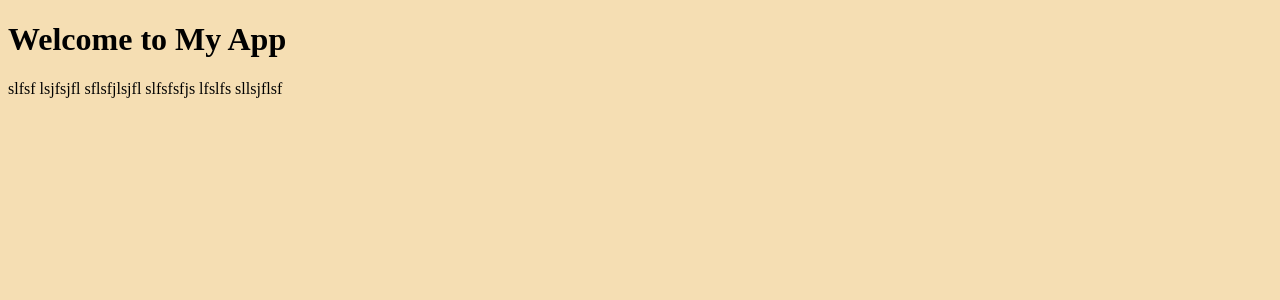
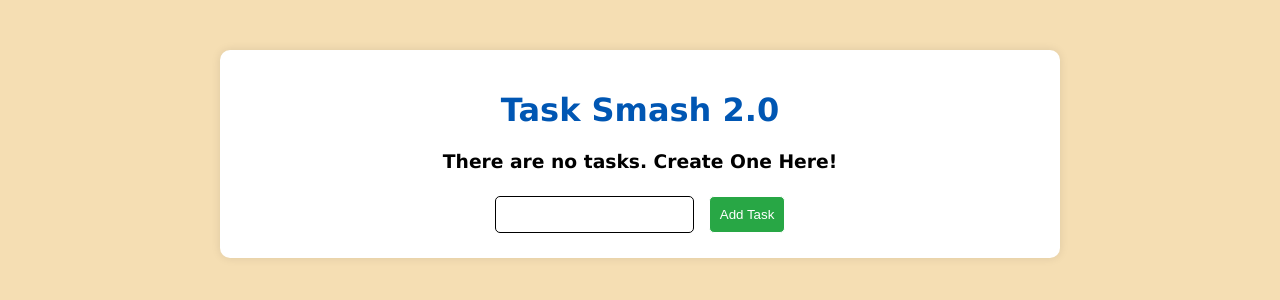
Before and after one commit to avpgithub-code/MY_FLASK_APP, a Flask app: template templates/index.html in a window 1280 px wide. Shown: the top 300 px of the page. Run offline with Flask 3, Linux system fonts and the light colour scheme; the template is opened without the code that fills it, so the values that code supplies are empty.

Commit message:
COMMIT - Style SCSS Edit HTML

```diff
--- a/app.py
+++ b/app.py
@@ -1,17 +1,76 @@
 ## Import all packages
 
-from flask import Flask, render_template
+from flask import Flask, render_template, redirect, request
 from flask_scss import Scss
 from flask_sqlalchemy import SQLAlchemy
-
-## My App
+from datetime import datetime
 
 app = Flask(__name__)
+Scss(app)
 
-@app.route("/")
+# configure the SQLite database, relative to the app instance folder
+app.config["SQLALCHEMY_DATABASE_URI"] = "sqlite:///database.db"
+db = SQLAlchemy(app)
+
+# Data Class - Row of Data
+class MyTask(db.Model):
+    id = db.Column(db.Integer, primary_key=True)
+    content = db.Column(db.String(100), nullable=False)
+    completed = db.Column(db.Integer, default=0)
+    created = db.Column(db.DateTime, default=datetime.now)
+
+    def __repr__(self):
+        return f"Task {self.id}"
+
+
+# Routes to webpages: Home Page
+
+@app.route("/", methods=['POST','GET'])
 def index():
-    return render_template("index.html")
+    # Add a Task
+    if request.method == 'POST':
+        current_task = request.form['content']
+        new_task = MyTask(content=current_task)
+        try:
+            db.session.add(new_task)
+            db.session.commit()
+            return redirect("/")
+        except Exception as e:
+            print(f"ERROR: {e}")
+            return f"ERROR: {e}"
+    # See all current Tasks
+    else:
+        tasks = MyTask.query.order_by(MyTask.created).all()
+        return render_template("index.html", tasks=tasks)
+
+# Delete an Item
+@app.route("/delete/<int:id>")
+def delete(id:int):
+    delete_task = MyTask.query.get_or_404(id)
+    try:
+        db.session.delete(delete_task)
+        db.session.commit()
+        return redirect("/")
+    except Exception as e:
+        return f"Error {e}"
+
+# Edit an Item
+@app.route("/edit/<int:id>", methods=['GET','POST'])
+def edit(id:int):
+    task = MyTask.query.get_or_404(id)
+    if request.method == "POST":
+        task.content = request.form['content']
+        try:
+            db.session.commit()
+            return redirect("/")
+        except Exception as e:
+            return f"Error {e}"
+    else:
+        return render_template("edit.html",task=task)
 
 
 if __name__ in '__main__':
+    with app.app_context():
+        db.create_all()
+
     app.run(debug=True)
--- a/static/styles.css
+++ b/static/styles.css
@@ -1,3 +1,72 @@
 body {
+  font-family: Verdana, Geneva, Tahoma, sans-serif;
+  margin: 0;
+  padding: 0;
   background-color: wheat;
-}/*# sourceMappingURL=styles.css.map */
+}
+
+.content {
+  max-width: 800px;
+  margin: 50px auto;
+  padding: 20px;
+  background-color: #fff;
+  border-radius: 10px;
+  box-shadow: 0 0 10px rgba(0, 0, 0, 0.1);
+  text-align: center;
+}
+
+.content h1 {
+  color: #0056b3;
+}
+
+.content h4 {
+  color: #666;
+}
+
+.content table {
+  width: 100%;
+  margin-top: 20px;
+  border-collapse: collapse;
+}
+
+.content table th, .content table td {
+  padding: 10px;
+  border: 1px solid #ccc;
+}
+
+.content table th th, .content table td th {
+  background-color: #f0f0f0;
+  color: #333;
+}
+
+.content table a {
+  display: inline-block;
+  padding: 8px 16px;
+  margin: 5px;
+  border-radius: 20px;
+  background-color: #007bff;
+  color: #fff;
+  text-decoration: none;
+  transition: background-color 0.3s ease;
+}
+
+.content table a:hover {
+  background-color: #0056b3;
+}
+
+.content input {
+  padding: 10px;
+  margin: 5px;
+  border: solid 1px;
+  border-radius: 5px;
+}
+
+.content #btn_add {
+  background-color: #28a745;
+  color: #fff;
+  cursor: pointer;
+}
+
+.content #btn_add:hover {
+  background-color: #218838;
+}
--- /dev/null
+++ b/static/styles.min.css
@@ -0,0 +1 @@
+body{font-family:Verdana, Geneva, Tahoma, sans-serif;margin:0;padding:0;background-color:wheat}.content{max-width:800px;margin:50px auto;padding:20px;background-color:#fff;border-radius:10px;box-shadow:0 0 10px rgba(0,0,0,0.1);text-align:center}.content h1{color:#0056b3}.content h4{color:#666}.content table{width:100%;margin-top:20px;border-collapse:collapse}.content table th,.content table td{padding:10px;border:1px solid #ccc}.content table th th,.content table td th{background-color:#f0f0f0;color:#333}.content table a{display:inline-block;padding:8px 16px;margin:5px;border-radius:20px;background-color:#007bff;color:#fff;text-decoration:none;transition:background-color 0.3s ease}.content table a:hover{background-color:#0056b3}.content input{padding:10px;margin:5px;border:solid 1px;border-radius:5px}.content #btn_add{background-color:#28a745;color:#fff;cursor:pointer}.content #btn_add:hover{background-color:#218838}
--- a/static/styles.scss
+++ b/static/styles.scss
@@ -1,3 +1,75 @@
+// Color Variable
+
+$primary-color: #007bff;
+$primary-hover-color: #0056b3;
+$success-color: #28a745;
+$success-hove-color: #218838;
+$title-color: #333;
+$bg-color: wheat;
+
 body{
-    background-color: wheat;
+    font-family: Verdana, Geneva, Tahoma, sans-serif;
+    margin: 0;
+    padding: 0;
+    background-color: $bg-color
+
 }
+
+.content{
+
+    max-width: 800px;
+    margin: 50px auto;
+    padding: 20px;
+    background-color: #fff;
+    border-radius: 10px;
+    box-shadow: 0 0 10px rgba(0,0,0,0.1);
+    text-align: center;
+
+    h1{
+        color: $primary-hover-color;
+    }
+    h4{
+        color: #666;
+    }
+    table{
+        width: 100%;
+        margin-top: 20px;
+        border-collapse: collapse;
+        th,td{
+            padding: 10px;
+            border: 1px solid #ccc;
+            th{
+                background-color: #f0f0f0;
+                color: #333;
+            }
+        }
+        a {
+            display: inline-block;
+            padding: 8px 16px;
+            margin: 5px;
+            border-radius: 20px;
+            background-color: $primary-color;
+            color: #fff;
+            text-decoration: none;
+            transition: background-color 0.3s ease;
+
+            &:hover{
+                background-color: $primary-hover-color;
+            }
+        }
+    }
+    input {
+    padding: 10px;
+    margin: 5px;
+    border: solid 1px;
+    border-radius: 5px;
+    }
+    #btn_add {
+        background-color: $success-color;
+        color: #fff;
+        cursor: pointer;
+        &:hover{
+            background-color: $success-hove-color;
+        }
+    }
+}
--- /dev/null
+++ b/templates/base.html
@@ -0,0 +1,24 @@
+<!DOCTYPE html>
+<!--[if lt IE 7]>      <html class="no-js lt-ie9 lt-ie8 lt-ie7"> <![endif]-->
+<!--[if IE 7]>         <html class="no-js lt-ie9 lt-ie8"> <![endif]-->
+<!--[if IE 8]>         <html class="no-js lt-ie9"> <![endif]-->
+<!--[if gt IE 8]>      <html class="no-js"> <!--<![endif]-->
+<html>
+    <head>
+        <meta charset="utf-8">
+        <meta http-equiv="X-UA-Compatible" content="IE=edge">
+        <title></title>
+        <meta name="description" content="">
+        <meta name="viewport" content="width=device-width, initial-scale=1">
+        <link rel="stylesheet" href="{{url_for('static', filename='styles.css')}}">
+        {% block head %}{% endblock head %}
+    </head>
+    <body>
+        <!--[if lt IE 7]>
+            <p class="browsehappy">You are using an <strong>outdated</strong> browser. Please <a href="#">upgrade your browser</a> to improve your experience.</p>
+        <![endif]-->
+        <!--script src="" async defer></script -->
+
+        {% block body %}{% endblock body %}
+    </body>
+</html>
--- a/templates/index.html
+++ b/templates/index.html
@@ -1,28 +1,38 @@
-<!DOCTYPE html>
-<!--[if lt IE 7]>      <html class="no-js lt-ie9 lt-ie8 lt-ie7"> <![endif]-->
-<!--[if IE 7]>         <html class="no-js lt-ie9 lt-ie8"> <![endif]-->
-<!--[if IE 8]>         <html class="no-js lt-ie9"> <![endif]-->
-<!--[if gt IE 8]>      <html class="no-js"> <!--<![endif]-->
-<html>
-    <head>
-        <meta charset="utf-8">
-        <meta http-equiv="X-UA-Compatible" content="IE=edge">
-        <title>My App</title>
-        <meta name="description" content="">
-        <meta name="viewport" content="width=device-width, initial-scale=1">
-        <link rel="stylesheet" href="{{url_for("static",filename="styles.css")}}">
-    </head>
-    <body>
-        <!--[if lt IE 7]>
-            <p class="browsehappy">You are using an <strong>outdated</strong> browser. Please <a href="#">upgrade your browser</a> to improve your experience.</p>
-        <![endif]-->
-        <script src="" async defer></script>
-        <h1>Welcome to My App</h1>
-        <p>
-            slfsf   lsjfsjfl sflsfjlsjfl slfsfsfjs
-            lfslfs  sllsjflsf
-        </p>
+{% extends "base.html" %}
 
+{% block head %}
+<title>Task Smask</title>
+{% endblock head %}
 
-    </body>
-</html>
+{% block body %}
+    <div class="content">
+        <h1>Task Smash 2.0</h1>
+        <!--Logic to display Tasks-->
+        {% if tasks | length < 1 %}
+        <h3>{{tasks.content}} There are no tasks. Create One Here!</h3>
+        {% else %}
+        <table>
+            <tr>
+                <th>Task</th>
+                <th>Added</th>
+                <th>Actions</th>
+            </tr>
+            {% for task in tasks %}
+            <tr>
+                <td>{{task.content}}</td>
+                <td>{{task.created.strftime("%Y-%m-%d")}}</td>
+                <td>
+                    <a href="/delete/{{task.id}}">Delete</a>
+                    <br/>
+                    <a href="/edit/{{task.id}}">Edit</a>
+                </td>
+            </tr>
+            {% endfor %}
+        </table>
+        {% endif %}
+        <form action="/" method="POST">
+            <input type="text" name="content" id="content">
+            <input type="submit" value="Add Task" id="btn_add">
+        </form>
+    </div>
+{% endblock body %}
```
Also changed, not shown: templates/edit.html (added, +15 -0 lines), testing.html (added, +15 -0 lines).
